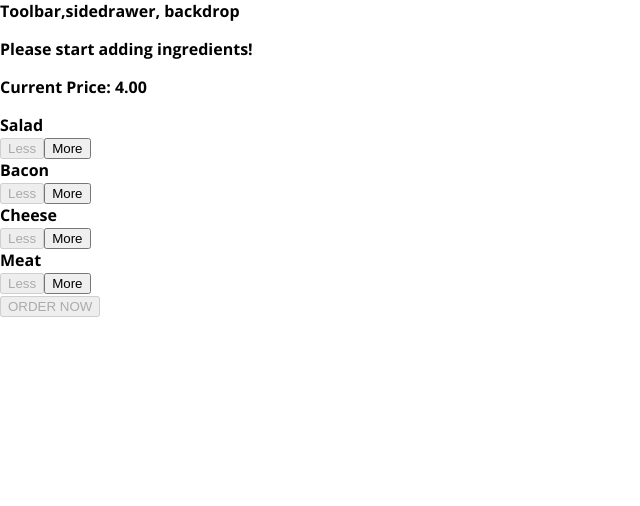
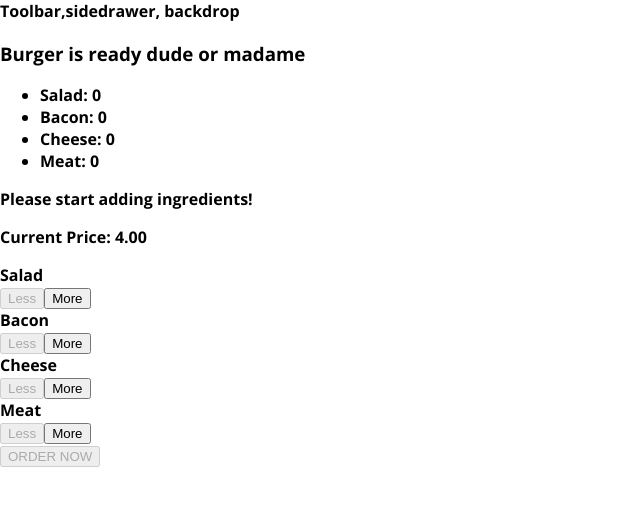
Before and after one commit to Altamashk7/Burger-app, a React app: page / in a window 1280 px wide. Shown: the top 506 px of the page, without its empty margins (0-640 px from the left). Built offline with nearby package versions, Linux system fonts and the light colour scheme.

Commit message:
order summary

```diff
--- a/src/components/Burger/OrderSummary/OrderSummary.js
+++ b/src/components/Burger/OrderSummary/OrderSummary.js
@@ -1,4 +1,4 @@
-import react from 'react';
+import React from 'react';
 
 
 import Aux from '../../../hoc/Auxi';
@@ -28,3 +28,4 @@ return(
 
 
  }
+  export default ordersummary;
--- a/src/components/UI/Modal/Modal.js
+++ b/src/components/UI/Modal/Modal.js
@@ -3,7 +3,7 @@ import React from 'react';
 import classes from './Modal.css';
 
  const modal =(props)=>
- {
+ (
 <div className={classes.Modal}>
 {props.children}
 
@@ -14,6 +14,6 @@ import classes from './Modal.css';
 
 
 
- }
+ );
 
  export default modal;
--- a/src/containers/BurgerBuilder/BurgerBuilder.js
+++ b/src/containers/BurgerBuilder/BurgerBuilder.js
@@ -2,7 +2,8 @@ import React,{Component} from 'react';
 import Aux from '../../hoc/Auxi';
 import Burger from '../../components/Burger/Burger';
 import BuildControls from '../../components/Burger/BuildControls/BuildControls';
-
+import Modal from '../../components/UI/Modal/Modal';
+import OrderSummary from '../../components/Burger/OrderSummary/OrderSummary';
 
 
 
@@ -77,6 +78,10 @@ class BurgerBuilder extends Component{
         // {salad: true, meat: false, ...}
         return (
             <Aux>
+
+                <Modal>
+                    <OrderSummary ingredients={this.state.ingredients}/>
+                </Modal>
                 <Burger ingredients={this.state.ingredients} />
                 <BuildControls
                     ingredientAdded={this.addIngredientHandler}
```
